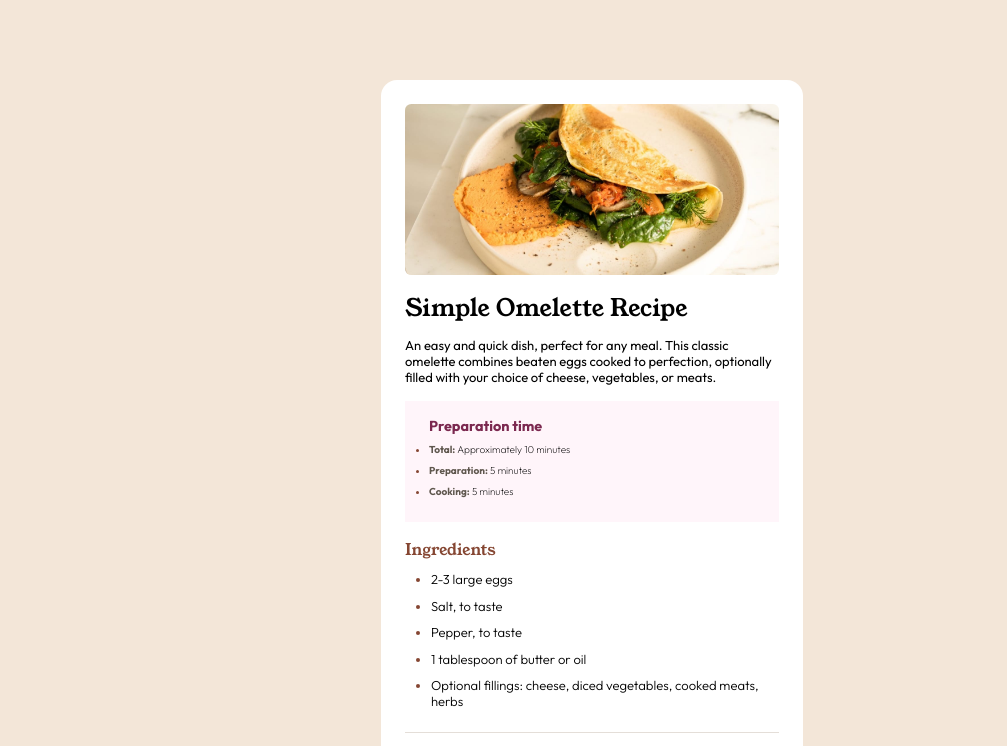
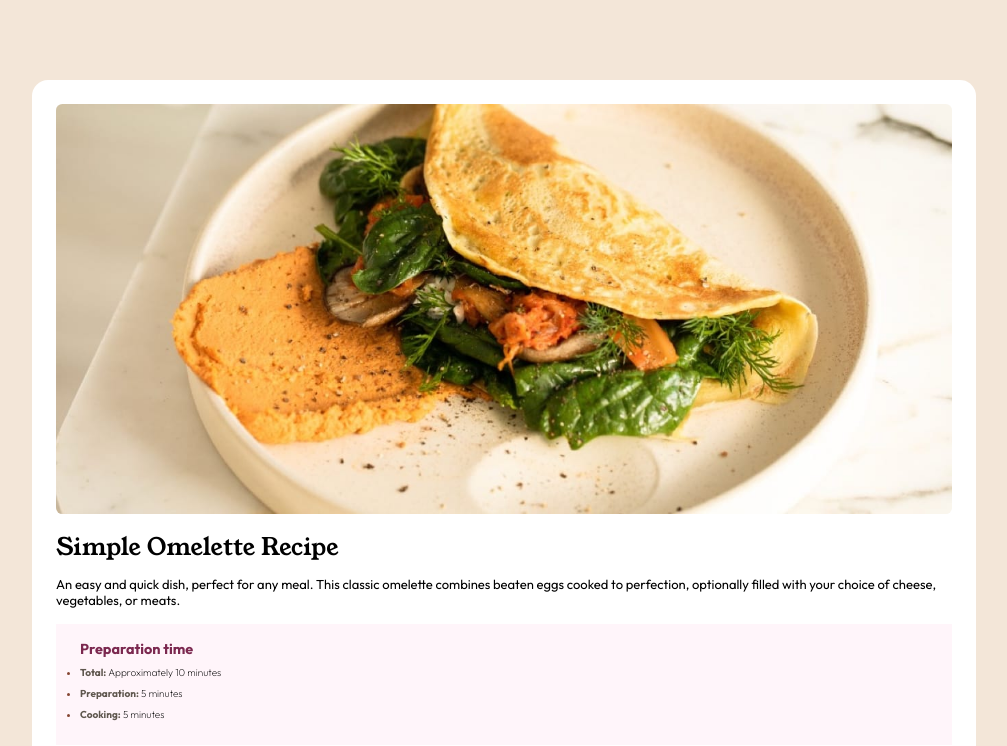
Before and after one commit to Mr-sajith/Recipe-Page-of-Frontend-Mentor-, a plain HTML site: page index.html in a window 1280 px wide. Shown: the top 746 px of the page, without its empty margins (48-1055 px from the left). Drawn offline with Linux system fonts and the light colour scheme.

Commit message:
Update style.css

```diff
--- a/style.css
+++ b/style.css
@@ -112,7 +112,6 @@ body{
     display: flex;
     flex-flow: column wrap;
     justify-content: center;
-    align-items: center;
 
 
 
@@ -120,7 +119,7 @@ body{
 
 main{
     background-color: var(--White);
-    max-width: 374px;
+    max-width: 70vw;
 
     padding: 1.5rem;
     margin: 5em 5em 1em;
```
